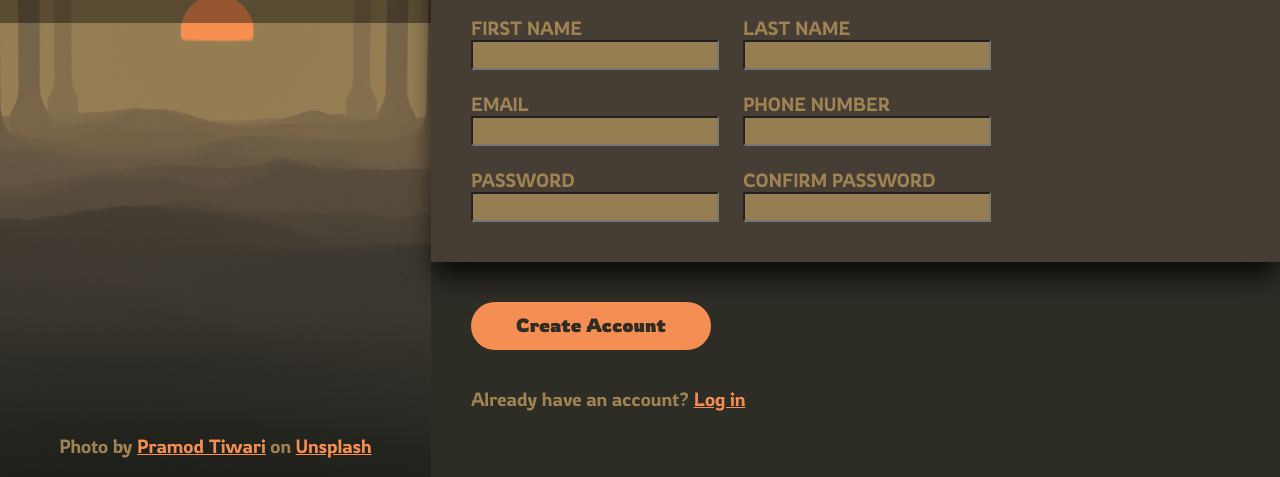
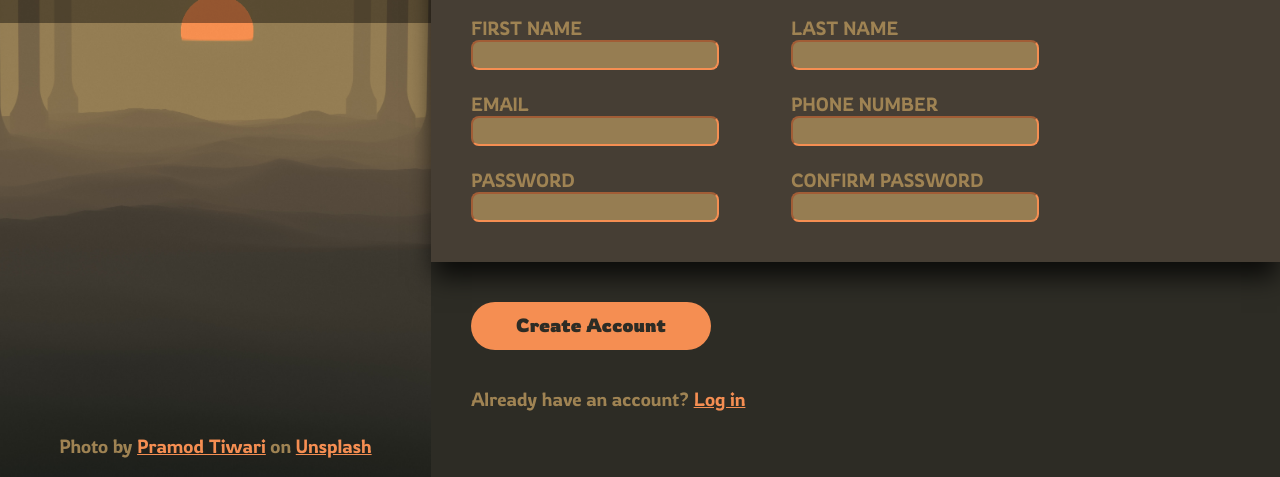
Before and after one commit to Zeladd/sign-up-form, a website: page index.html in a window 1280 px wide. Shown: the part 323-800 px from the top of the page. Drawn offline with nearby package versions, Linux system fonts and the light colour scheme; a web font is replaced by a local one.

Commit message:
Edit css for form

```diff
--- a/style.scss
+++ b/style.scss
@@ -95,7 +95,7 @@ body {
                 border: 0;
                 margin: 0;
                 padding: 0;
-                width: 520px;
+                width: 620px;
             }
 
             input {
@@ -103,6 +103,8 @@ body {
                 height: 1.5rem;
                 background-color: $input-bg;
                 color: $accent-color;
+                border-radius: 8px;
+                border-color: $accent-color;
             }
 
             input:focus {
@@ -156,6 +158,7 @@ a {
     display: flex;
     flex-direction: column;
     align-items: flex-start;
+    margin-right: 3rem;
 }
 
 #login {
```
Also changed, not shown: style.css, 1 other file.
